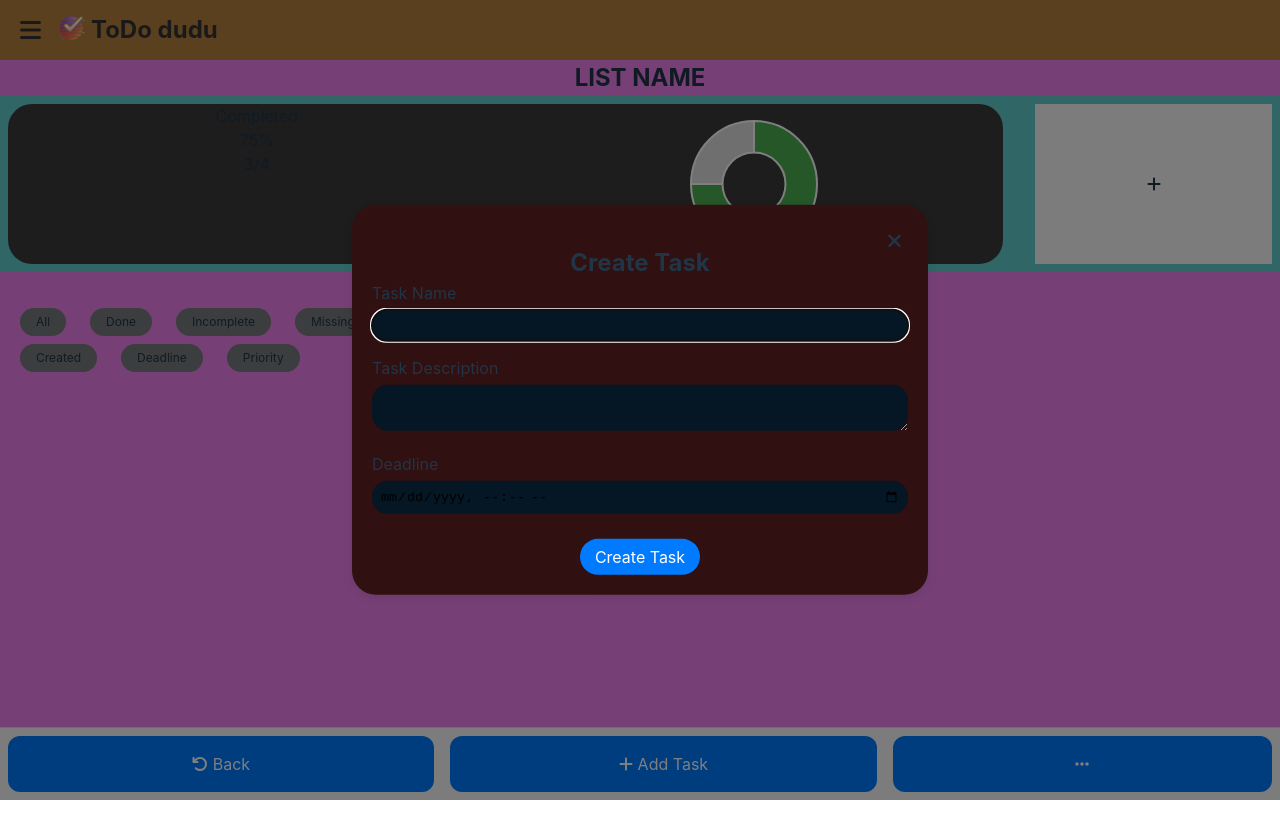
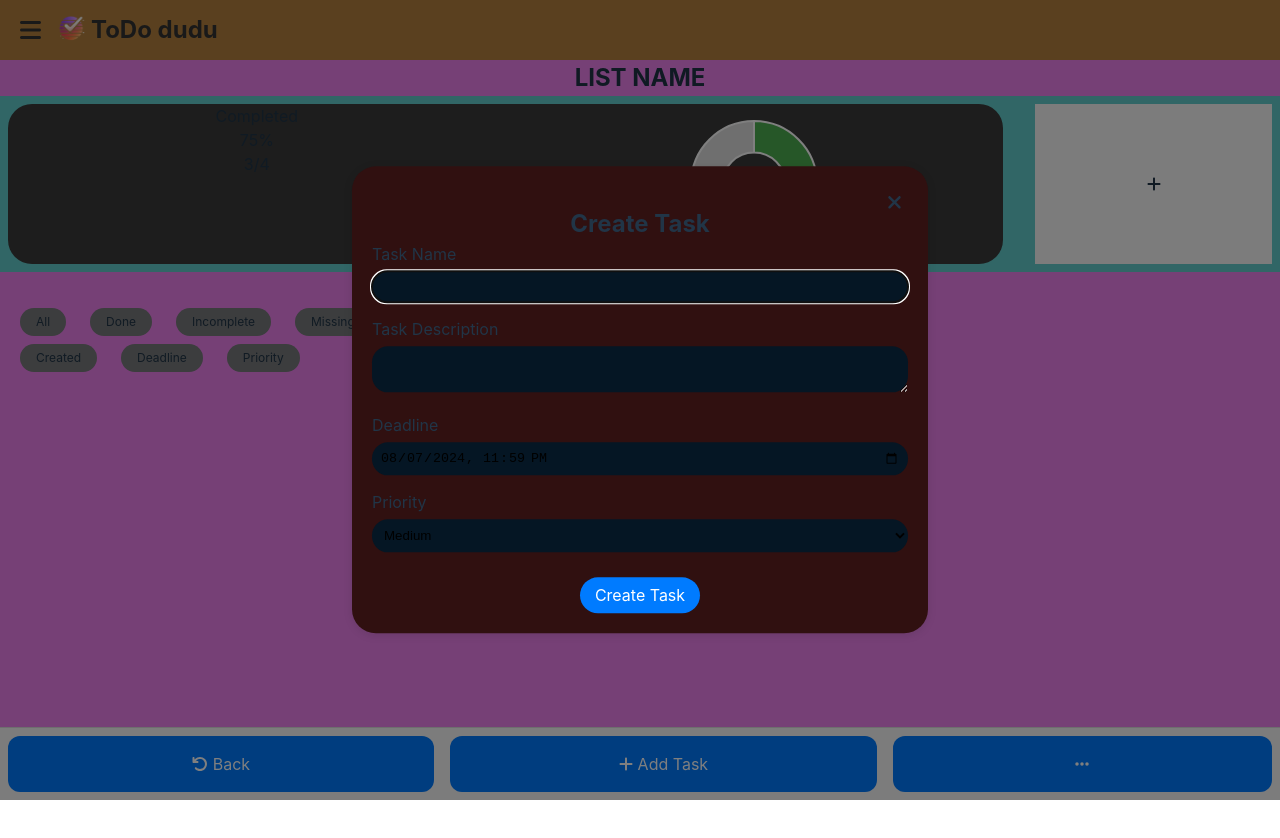
Before and after one commit to SiegfredLorelle/lexmeet-todo, a React (Vite) app: page / in a window 1280 px wide. Both pictures are taken after a click on the button "Add Task". Shown: the top 838 px of the page. Built offline with nearby package versions, Linux system fonts and the light colour scheme.

Commit message:
Add default deadline, and priority in task modal

```diff
--- a/src/assets/styles/create-task-modal.scss
+++ b/src/assets/styles/create-task-modal.scss
@@ -1,4 +1,3 @@
-/* TaskModal.css */
 .modal-overlay {
   position: fixed;
   top: 0;
@@ -51,6 +50,7 @@
 
 .modal input[type="text"],
 .modal input[type="datetime-local"],
+.modal select,
 .modal textarea {
   width: 100%;
   padding: 8px;
--- a/src/components/CreateTaskModal.jsx
+++ b/src/components/CreateTaskModal.jsx
@@ -6,19 +6,31 @@ const CreateTaskModal = ({ isOpen, onClose, onSubmit }) => {
   const [name, setName] = useState('');
   const [description, setDescription] = useState('');
   const [deadline, setDeadline] = useState('');
+  const [priority, setPriority] = useState('medium'); // Default to medium
+
+  useEffect(() => {
+    if (isOpen) {
+      const now = new Date();
+      const utcYear = now.getFullYear();
+      const utcMonth = now.getMonth();
+      const utcDate = now.getDate();
+      const defaultDeadline = new Date(Date.UTC(utcYear, utcMonth, utcDate, 23, 59));
+      setDeadline(defaultDeadline.toISOString().slice(0, 16));
+    }
+  }, [isOpen]);
 
   const handleSubmit = (event) => {
     event.preventDefault();
-    const taskData = { "name":name, "description":description, "deadline":deadline };
+    const taskData = { name, description, deadline, priority };
+    onSubmit(taskData);
 
-    setName("");
-    setDescription("");
-    setDeadline("");
+    // Clear the fields after submitting
+    setName('');
+    setDescription('');
+    setDeadline('');
+    setPriority('medium'); // Reset to default value
 
     onClose();
-    onSubmit(taskData);
-
-
   };
 
   if (!isOpen) {
@@ -65,6 +77,19 @@ const CreateTaskModal = ({ isOpen, onClose, onSubmit }) => {
                 required
               />
             </div>
+            <div className="form-group">
+              <label htmlFor="priority">Priority</label>
+              <select
+                id="priority"
+                value={priority}
+                onChange={(e) => setPriority(e.target.value)}
+                required
+              >
+                <option value="high">High</option>
+                <option value="medium">Medium</option>
+                <option value="low">Low</option>
+              </select>
+            </div>
             <button type="submit">Create Task</button>
           </form>
         </div>
--- a/src/pages/Tasks.jsx
+++ b/src/pages/Tasks.jsx
@@ -28,7 +28,7 @@ const Tasks = () => {
       ...taskData,
     };
     setTasks([...tasks, newTask]);
-    console.log(newTasks);
+    console.log(newTask);
   }
 
   return (
```
